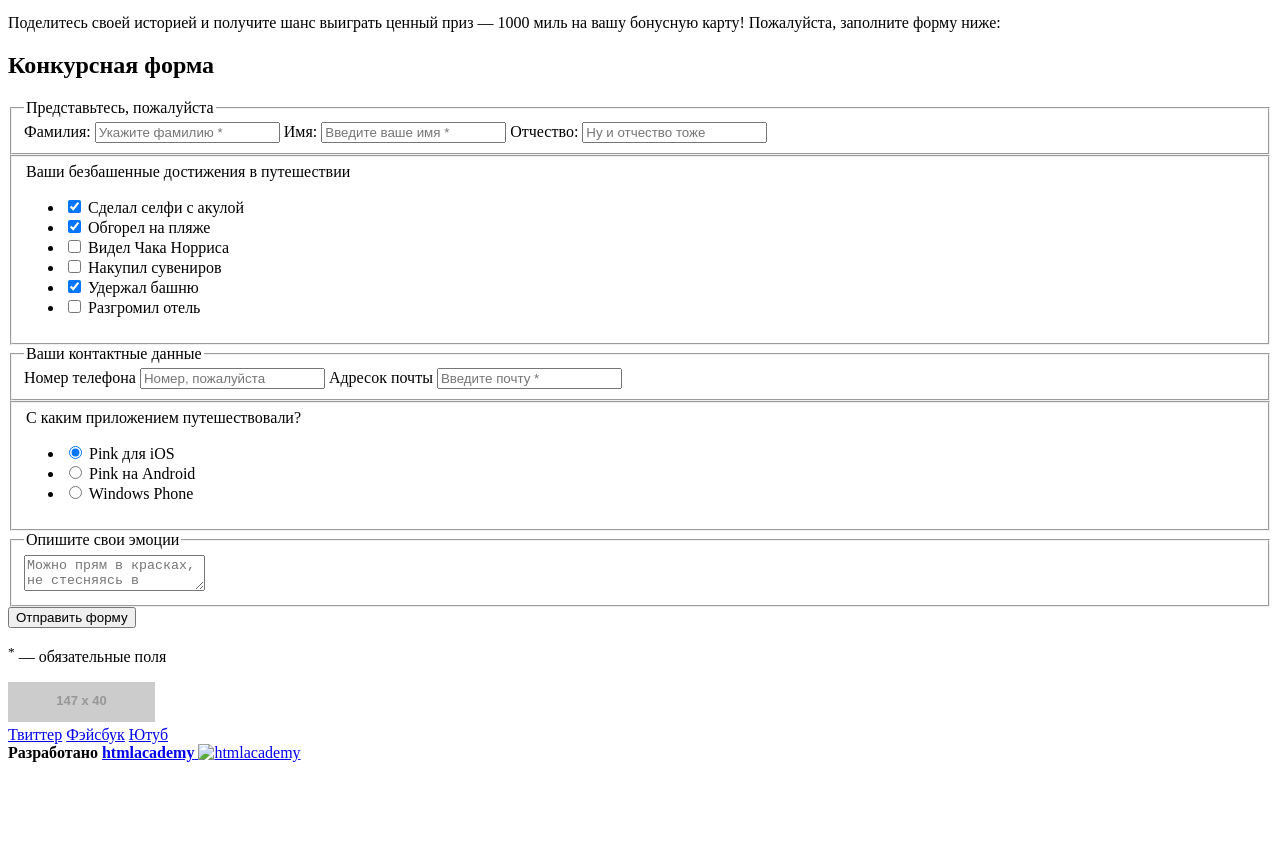
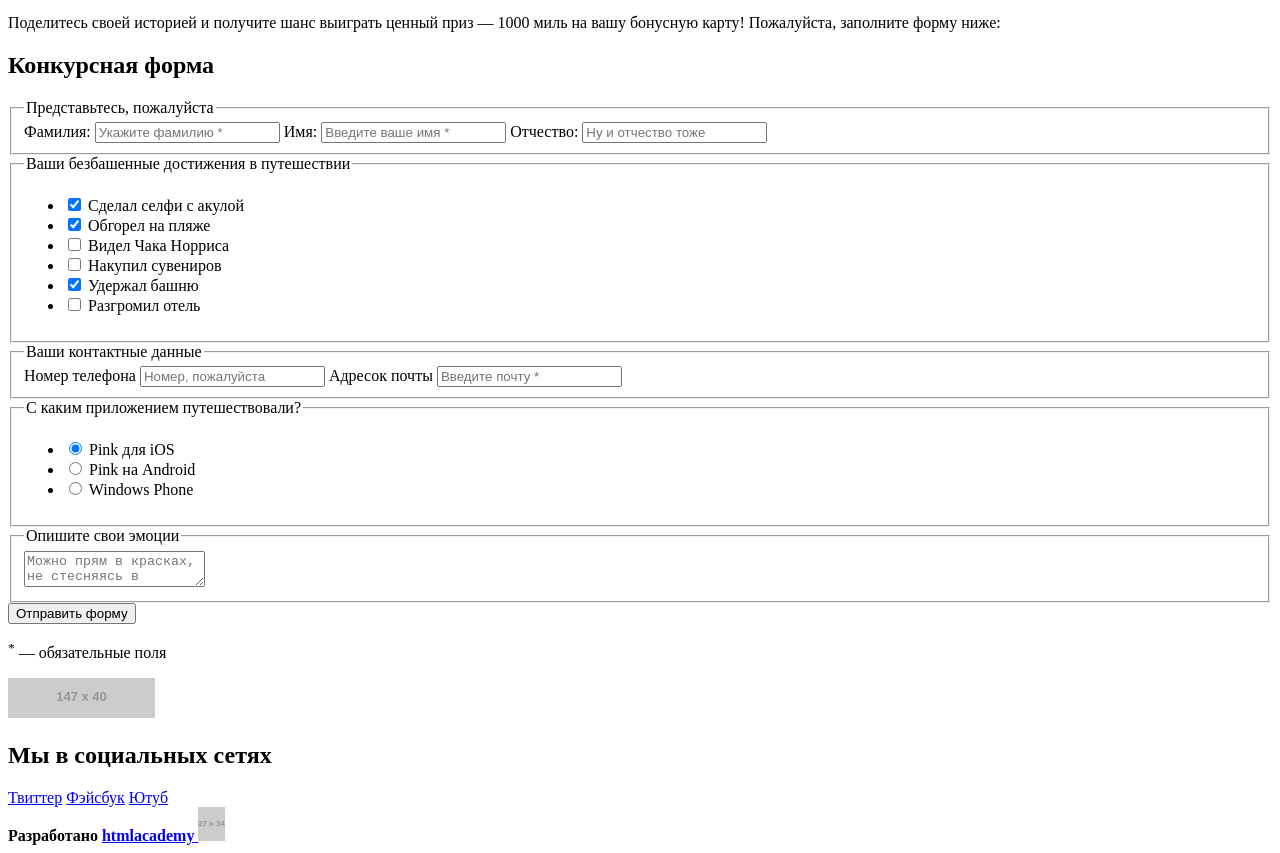
Before and after one commit to LbIdarka/234657-pink, a website: page form.html in a window 1280 px wide. Shown: the part 198-1051 px from the top of the page. Before the commit the page ends 968 px from the top, so only its background shows below. Drawn offline with Linux system fonts and the light colour scheme; placeholder pictures from the web are drawn by us.

Commit message:
правки после валидации: убрала div из fieldset, лишние кавычки в заглушке фото, добавила строку в таблицу

```diff
--- a/form.html
+++ b/form.html
@@ -44,8 +44,8 @@
             <input type="text" name="middle-name" id="middle-name-field" placeholder="Ну и отчество тоже">
           </label>
         </fieldset>
-        <fieldset class="page-form__check  choice">
-          <div class="page-form__check-wrapper  choice__wrapper">
+        <div class="page-form__wrapper">
+          <fieldset class="page-form__check  choice">
             <legend>Ваши безбашенные достижения в путешествии</legend>
             <ul class="page-form__check-list">
               <li class="page-form__check-item">
@@ -73,8 +73,8 @@
                 <label for="hotel-field">Разгромил отель</label>
               </li>
             </ul>
-          </div>
-        </fieldset>
+          </fieldset>
+        </div>
         <fieldset class="page-form__contacts  info-users">
           <legend>Ваши контактные данные</legend> <!--скрыто-->
           <label for="phone-field">Номер телефона
@@ -84,8 +84,8 @@
             <input type="email" name="email" id="email-field" placeholder="Введите почту *">
           </label>
         </fieldset>
-        <fieldset class="page-form__radio  choice">
-          <div class="page-form__check-wrapper  choice__wrapper">
+        <div class="page-form__wrapper">
+          <fieldset class="page-form__radio  choice">
             <legend>С каким приложением путешествовали?</legend>
             <ul class="page-form__radio-list">
               <li class="page-form__radio-item">
@@ -101,8 +101,8 @@
                 <label for="win">Windows Phone</label>
               </li>
             </ul>
-          </div>
-        </fieldset>
+          </fieldset>
+        </div>
         <fieldset class="page-form__text  info-users">
           <legend>Опишите свои эмоции</legend>
           <textarea name="emotions" id="emotions-field" placeholder="Можно прям в красках, не стесняясь в выражениях"></textarea>
@@ -118,6 +118,7 @@
         </a>
       </div>
       <section class="social">
+        <h2 class="social__title">Мы в социальных сетях</h2> <!--скрыто-->
         <a href="twitter.com" class="social__btn  social__btn--tw">Твиттер</a>
         <a href="facebook.com" class="social__btn  social__btn--fb">Фэйсбук</a>
         <a href="youtube.com" class="social__btn  social__btn--ytb">Ютуб</a>
@@ -126,7 +127,7 @@
         <b class="copyright__text">Разработано</b>
         <a href="https://htmlacademy.ru/intensive/adaptive" class="copyright__link">
           <b class="copyright__title">htmlacademy</b> <!--скрыто-->
-          <img src=""http://placehold.it/27x34"" alt="htmlacademy">
+          <img src="http://placehold.it/27x34" alt="htmlacademy">
         </a>
       </section>
     </footer>
```
Also changed, not shown: foto.html (+2 -1 lines), index.html (+6 -3 lines).
